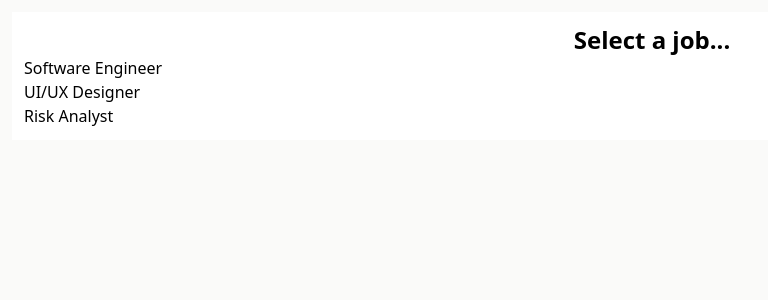
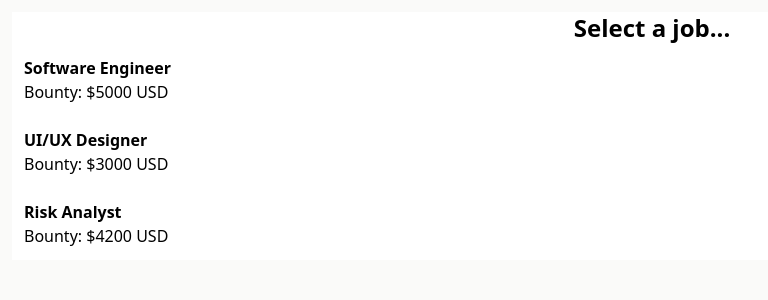
Before and after one commit to maxmynter/ethHackathonMUC, a Next.js app: page /linkmatch/JobView in a window 1280 px wide. Shown: the top 300 px of the page, without its empty margins (0-768 px from the left). Built offline with nearby package versions, Linux system fonts and the light colour scheme; what @rainbow-me/rainbowkit, wagmi would draw is missing.

Commit message:
matching stuff

```diff
--- a/pages/linkmatch/JobView.tsx
+++ b/pages/linkmatch/JobView.tsx
@@ -1,11 +1,23 @@
 import { useState } from "react";
+import { ExpandedJobPosting } from "../../types/global";
 import mockData from "../../utils/mockData";
 
-const JobPost = ({ job }) => {
+const JobPost = ({
+  job,
+  selectedJob,
+}: {
+  job: ExpandedJobPosting;
+  selectedJob: ExpandedJobPosting;
+}) => {
   return (
     <div>
-      <div className="flex flex-col">
-        <h3>{job.title}</h3>
+      <div
+        className={`flex flex-col hover:bg-slate-50 p-3 ${
+          job.id === selectedJob.id ? "bg-slate-400" : ""
+        }`}
+      >
+        <h3 className="font-bold">{job.title}</h3>
+        <p>Bounty: ${job.bountyUSD} USD</p>
       </div>
     </div>
   );
@@ -15,12 +27,17 @@ const JobView = () => {
   const [setSelectedJob, selectedJob] = useState(null);
 
   return (
-    <div className="bg-white flex-1 w-full h-full m-3 p-3">
+    <div className="bg-white flex-1 w-full h-full m-3">
       <h3 className="font-bold text-2xl text-center">Select a job...</h3>
 
       <div className="flex flex-col">
-        {mockData.jobPostings.map((job) => (
-          <JobPost job={job} key={job.id} onPress={() => setSelectedJob(job)} />
+        {mockData.jobPostings.map((job: ExpandedJobPosting) => (
+          <JobPost
+            job={job}
+            key={job.id}
+            selectedJob={selectedJob}
+            onPress={() => setSelectedJob(job)}
+          />
         ))}
       </div>
     </div>
```
